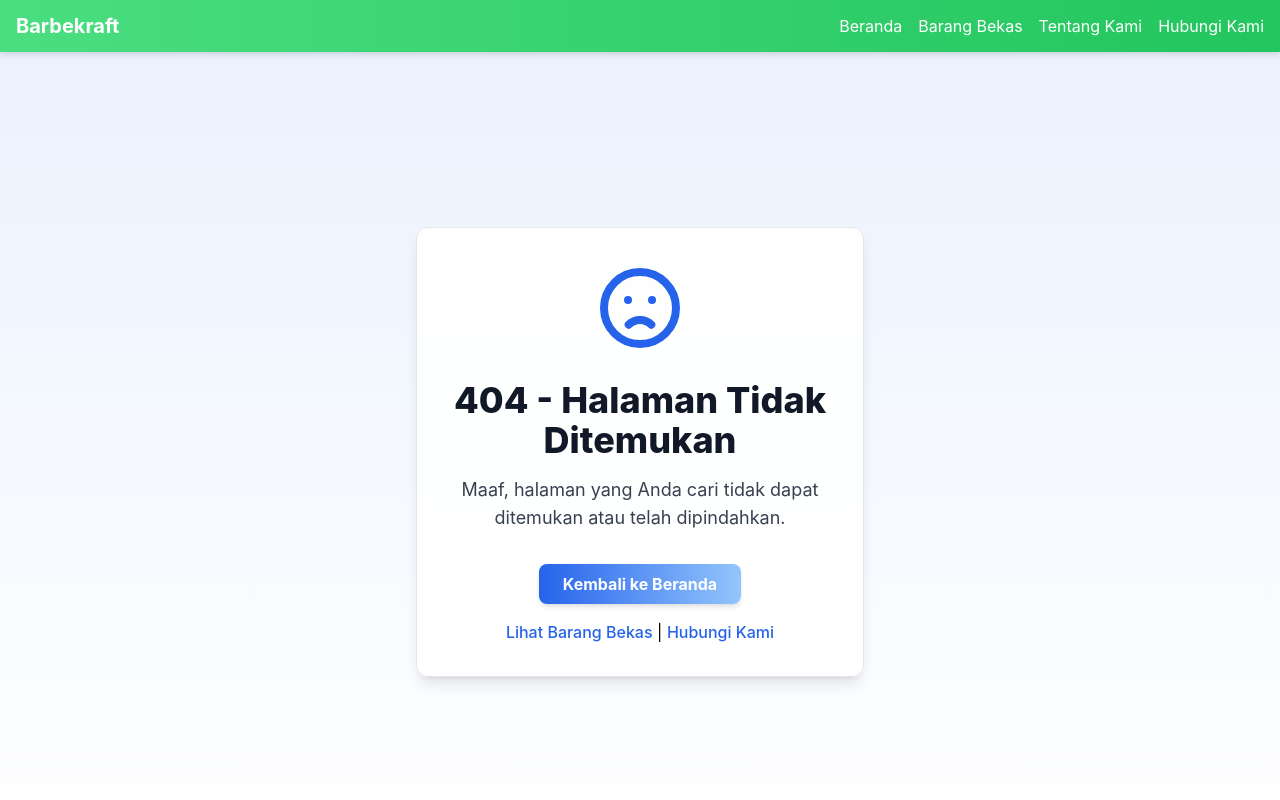
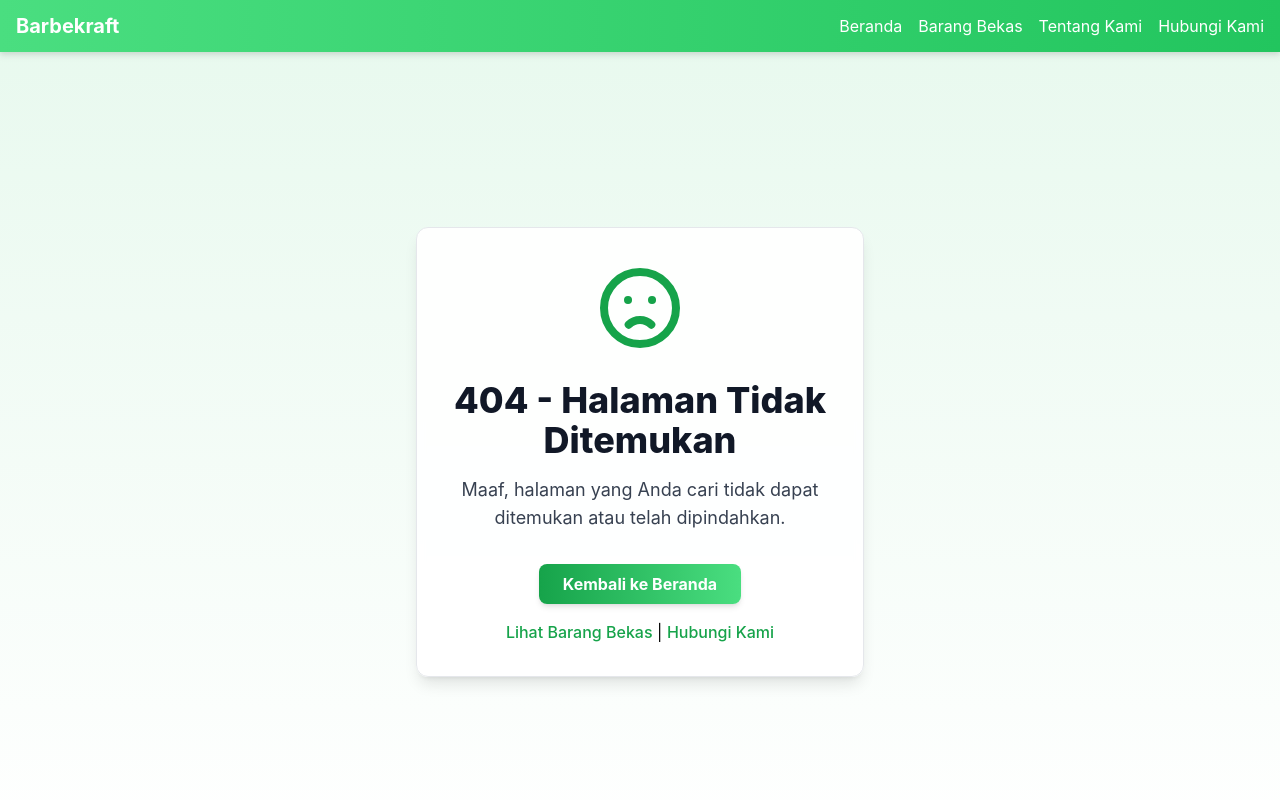
Before and after one commit to grnlogic/BarbekraftV2, a React (Create React App) app: page /login in a window 1280 px wide. Shown: the top 800 px of the page. Built offline with nearby package versions, Linux system fonts and the light colour scheme; no server answers.

Commit message:
update warna not found

```diff
--- a/src/components/CraftResult/CraftResult.tsx
+++ b/src/components/CraftResult/CraftResult.tsx
@@ -53,15 +53,21 @@ const CraftResult: React.FC<CraftResultProps> = ({ result }) => {
           <div className="bg-green-500 text-white py-4 px-6 relative">
             <h3 className="text-2xl font-bold">{suggestion.nama}</h3>
             <div className="flex flex-wrap gap-2 mt-2">
+              {suggestion.kategori && (
                 <span className="inline-block bg-green-600 px-2 py-1 text-xs rounded-md">
                   {suggestion.kategori}
                 </span>
+              )}
+              {suggestion.tingkatKesulitan && (
                 <span className="inline-block bg-green-600 px-2 py-1 text-xs rounded-md">
                   {suggestion.tingkatKesulitan}
                 </span>
+              )}
+              {suggestion.estimasiWaktu && (
                 <span className="inline-block bg-green-600 px-2 py-1 text-xs rounded-md">
                   {suggestion.estimasiWaktu}
                 </span>
+              )}
             </div>
           </div>
 
@@ -71,7 +77,7 @@ const CraftResult: React.FC<CraftResultProps> = ({ result }) => {
                 Bahan-bahan
               </h4>
               <ul className="list-disc pl-5 space-y-1">
-                {suggestion.bahan.map((item, index) => (
+                {suggestion.bahan?.map((item, index) => (
                   <li key={index} className="text-gray-700">
                     {item}
                   </li>
@@ -89,7 +95,7 @@ const CraftResult: React.FC<CraftResultProps> = ({ result }) => {
                 Langkah Pembuatan
               </h4>
               <ol className="list-decimal pl-5 space-y-2">
-                {suggestion.langkah.map((step, index) => (
+                {suggestion.langkah?.map((step, index) => (
                   <li key={index} className="text-gray-700">
                     {step}
                   </li>
@@ -108,7 +114,7 @@ const CraftResult: React.FC<CraftResultProps> = ({ result }) => {
                 Objek Terdeteksi
               </h5>
               <div className="flex flex-wrap gap-1">
-                {result.detectedObjects.map((obj, index) => (
+                {result.detectedObjects?.map((obj, index) => (
                   <span
                     key={index}
                     className="inline-block bg-gray-200 px-2 py-1 text-xs rounded-md text-gray-600"
@@ -125,7 +131,7 @@ const CraftResult: React.FC<CraftResultProps> = ({ result }) => {
                 Rekomendasi dibuat dengan{" "}
                 {suggestion.aiSource === "gemini"
                   ? "Google Gemini AI"
-                  : suggestion.aiSource}
+                  : suggestion.aiSource || "AI"}
               </p>
             </div>
           </div>
--- a/src/pages/NotFound.tsx
+++ b/src/pages/NotFound.tsx
@@ -7,14 +7,14 @@ const NotFound: React.FC = () => {
       className="min-h-screen flex items-center justify-center py-12 px-4 sm:px-6 lg:px-8"
       style={{
         background:
-          "linear-gradient(to bottom, rgba(59, 130, 246, 0.1), rgba(255, 255, 255, 1))",
+          "linear-gradient(to bottom, rgba(34, 197, 94, 0.1), rgba(255, 255, 255, 1))",
       }}
     >
       <div className="max-w-md w-full text-center backdrop-blur-sm bg-white/90 p-8 rounded-xl shadow-lg border border-gray-200">
         <div className="mb-6">
           <svg
             className="mx-auto h-24 w-24"
-            style={{ color: "#2563eb" }}
+            style={{ color: "#16a34a" }}
             fill="none"
             viewBox="0 0 24 24"
             stroke="currentColor"
@@ -39,7 +39,7 @@ const NotFound: React.FC = () => {
             to="/"
             className="inline-block text-white font-bold py-2 px-6 rounded-lg transition duration-300 shadow-md transform hover:-translate-y-1"
             style={{
-              background: "linear-gradient(to right, #2563eb, #93c5fd)",
+              background: "linear-gradient(to right, #16a34a, #4ade80)",
             }}
           >
             Kembali ke Beranda
@@ -48,7 +48,7 @@ const NotFound: React.FC = () => {
             <Link
               to="/items"
               className="font-medium"
-              style={{ color: "#2563eb" }}
+              style={{ color: "#16a34a" }}
             >
               Lihat Barang Bekas
             </Link>{" "}
@@ -56,7 +56,7 @@ const NotFound: React.FC = () => {
             <Link
               to="/contact"
               className="font-medium"
-              style={{ color: "#2563eb" }}
+              style={{ color: "#16a34a" }}
             >
               Hubungi Kami
             </Link>
```
Lines whose indentation alone changed are shown as unchanged.
